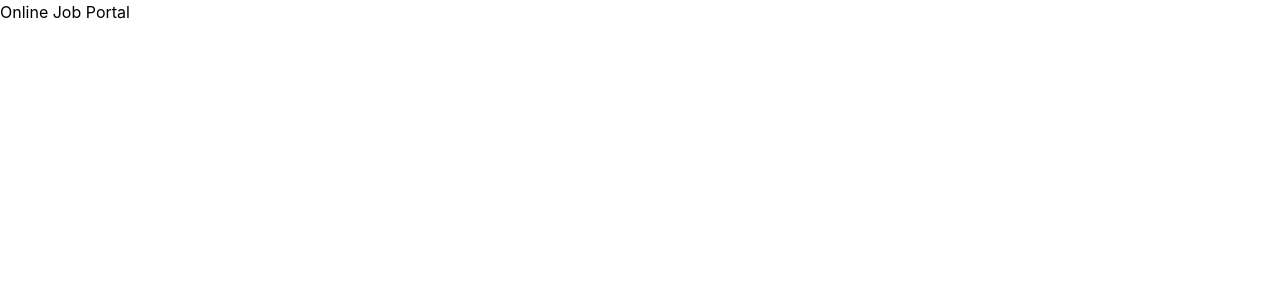
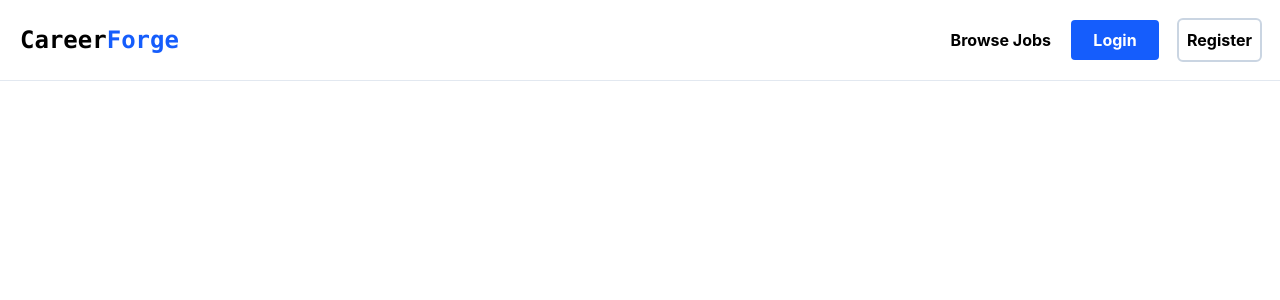
Before and after one commit to Narendra-Mahara/Online-Job-Portal, a React (Vite) app in the folder Frontend/: page / in a window 1280 px wide. Shown: the top 300 px of the page. Built offline with nearby package versions, Linux system fonts and the light colour scheme.

Commit message:
add navbar(responsive)

```diff
--- a/Frontend/src/App.jsx
+++ b/Frontend/src/App.jsx
@@ -1,8 +1,93 @@
+import { useState } from "react";
+
 const App = () => {
+  const [isHamClicked, setIsHamClicked] = useState(false);
   return (
-    <div>
-      <h1>Online Job Portal</h1>
-    </div>
+    <>
+      <nav className="max-w-full p-5 font-bold border-b border-slate-200 flex justify-between items-center ">
+        <a href="/">
+          {" "}
+          <h1 className="text-2xl font-mono ">
+            Career<span className="text-blue-600">Forge</span>
+          </h1>
+        </a>
+        {/* Mobile hamburger */}
+        <div
+          className="w-6 h-5 flex flex-col gap-1 hamburger cursor-pointer lg:hidden"
+          onClick={() => setIsHamClicked(!isHamClicked)}
+        >
+          <div className="bg-black w-6 h-1"></div>
+          <div className="bg-black w-5 h-1"></div>
+          <div className="bg-black w-4 h-1"></div>
+        </div>
+        <div
+          className={`bg-slate-900 text-white lg:hidden flex flex-row-reverse justify-between fixed top-0 right-0 p-5 h-screen w-64 transform transition-transform duration-300 ease-in-out ${
+            isHamClicked ? "translate-x-0" : "translate-x-full"
+          }`}
+        >
+          <div className="text-2xl" onClick={() => setIsHamClicked(false)}>
+            X
+          </div>
+          <ul className="font-bold text-xl mt-10 ml-2 flex flex-col gap-3">
+            <a href="/">
+              <li>Home</li>
+            </a>
+            <a href="/about">
+              <li>About Us</li>
+            </a>
+            <a href="/contact">
+              <li>Contact Us</li>
+            </a>
+            <a href="/jobs">
+              <li>Browse Jobs</li>
+            </a>
+            <li>
+              <a href="/login">
+                <button className="px-3 py-3 bg-blue-600 text-white font-bold rounded-sm">
+                  Login
+                </button>
+              </a>
+            </li>
+            <li>
+              <a href="/register">
+                <button className=" cursor-pointer p-2 outline-2 outline-slate-300  font-bold rounded-sm">
+                  Register
+                </button>
+              </a>
+            </li>
+          </ul>
+        </div>
+
+        {/* For Larger Screen */}
+
+        <div className="hidden lg:block">
+          <ul className="flex items-center gap-5">
+            <li>
+              <a href="/jobs">Browse Jobs</a>
+            </li>
+
+            <li>
+              <a href="/login">
+                <button
+                  className="cursor-pointer p-2 w-22 bg-blue-600 text-white font-bold rounded-sm transition-all duration-300 hover:bg-blue-700 hover:scale-105 hover:shadow-lg"
+                >
+                  Login
+                </button>
+              </a>
+            </li>
+            <li>
+              <a href="/register">
+                <button
+                  className=" cursor-pointer p-2 outline-2 outline-slate-300 transition-all duration-300 hover:scale-105 hover:shadow-lg font-bold rounded-sm hover:bg-blue-600 hover:text-white hover:outline-0"
+                >
+                  Register
+                </button>
+              </a>
+            </li>
+          </ul>
+        </div>
+      </nav>
+    </>
   );
 };
 
```
